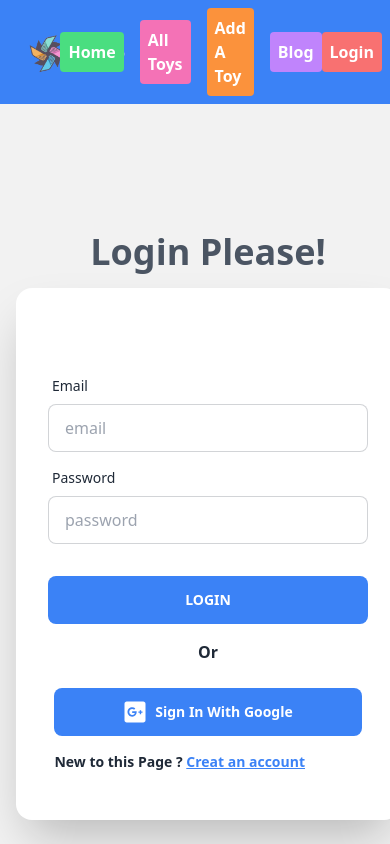
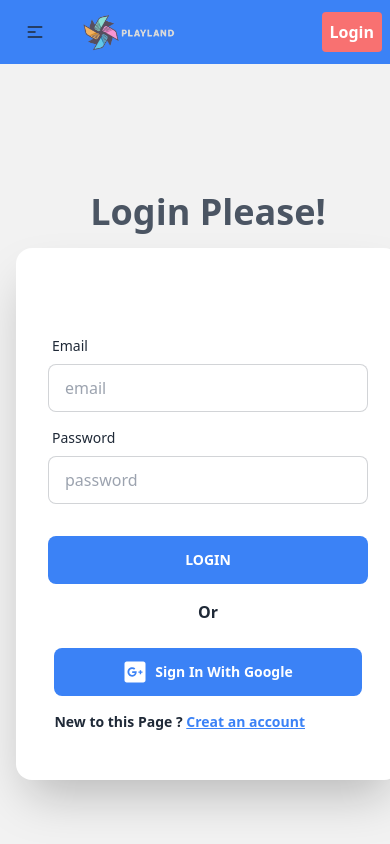
Before and after one commit to mahedihassantonay/playland-client, a React (Vite) app: page /login in a window 390 px wide. Shown: the top 844 px of the page. Built offline with nearby package versions, Linux system fonts and the light colour scheme; no server answers.

Commit message:
make the home page mobile responsive

```diff
--- a/src/components/Home/Gallery.jsx
+++ b/src/components/Home/Gallery.jsx
@@ -17,19 +17,27 @@ const Gallery = () => {
           original: 'https://images.unsplash.com/photo-1613750651512-d65ce96dff55?ixlib=rb-4.0.3&ixid=M3wxMjA3fDB8MHxwaG90by1wYWdlfHx8fGVufDB8fHx8fA%3D%3D&auto=format&fit=crop&w=1170&q=80',
           thumbnail: 'https://images.unsplash.com/photo-1613750651512-d65ce96dff55?ixlib=rb-4.0.3&ixid=M3wxMjA3fDB8MHxwaG90by1wYWdlfHx8fGVufDB8fHx8fA%3D%3D&auto=format&fit=crop&w=1170&q=80',
         },
+        {
+          original: 'https://images.unsplash.com/photo-1558335101-cf872fa02538?ixlib=rb-4.0.3&ixid=M3wxMjA3fDB8MHxwaG90by1wYWdlfHx8fGVufDB8fHx8fA%3D%3D&auto=format&fit=crop&w=1470&q=80',
+          thumbnail: 'https://images.unsplash.com/photo-1558335101-cf872fa02538?ixlib=rb-4.0.3&ixid=M3wxMjA3fDB8MHxwaG90by1wYWdlfHx8fGVufDB8fHx8fA%3D%3D&auto=format&fit=crop&w=1470&q=80',
+        },
+        {
+          original: 'https://images.unsplash.com/photo-1558679928-be7e02981a07?ixlib=rb-4.0.3&ixid=M3wxMjA3fDB8MHxwaG90by1wYWdlfHx8fGVufDB8fHx8fA%3D%3D&auto=format&fit=crop&w=1470&q=80',
+          thumbnail: 'https://images.unsplash.com/photo-1558679928-be7e02981a07?ixlib=rb-4.0.3&ixid=M3wxMjA3fDB8MHxwaG90by1wYWdlfHx8fGVufDB8fHx8fA%3D%3D&auto=format&fit=crop&w=1470&q=80',
+        },
       ];
   return (
     <>
-    <div className="flex gap-12 my-24 justify-center items-center  py-4">
-        <div className=" h-52 flex justify-center items-center text-gray-600 ">
+    <div className=" my-24   py-4">
 
-            <div className="text-3xl font-bold px-16  text-purple-400 border-2 border-dotted  border-r-0 border-l-0 border-gray-400">
+
+            <div className="text-3xl font-bold p-2   border border-gray-600 border-dashed md:w-4/5 rounded-lg text-center mx-auto">
                  <h1>CHECK OUR GALLERY</h1>
 
                 </div>
 
-            </div>
-        <div className="w-3/5">
+
+        <div className="md:w-4/5 mx-auto my-8">
     <ImageGallery items={images} />
     </div>
 
--- a/src/components/Home/NewArrival.jsx
+++ b/src/components/Home/NewArrival.jsx
@@ -3,8 +3,8 @@ import img2 from "../../assets/2.jpg";
 import img3 from "../../assets/3.jpg";
 const NewArrival = () => {
   return (
-    <div className="flex gap-8 py-12 border-2 border-pink-400 my-8">
-      <div className="bg-pink-500 p-4 text-gray-300 font-bold text-xl space-y-7">
+    <div className="flex lg:gap-8 py-12 lg:border-2 lg:border-pink-400 my-8">
+      <div className="bg-pink-500 p-4 text-gray-300 font-bold text-xl space-y-44 md:space-y-7">
         <h1>N</h1>
         <h1>E</h1>
         <h1>W</h1>
@@ -16,11 +16,12 @@ const NewArrival = () => {
         <h1>V</h1>
         <h1>A</h1>
         <h1>L</h1>
+
       </div>
-      <div className="flex gap-20">
-        <div className="card w-96 bg-base-100 shadow-xl">
+      <div className="flex flex-col xl:flex-row gap-4 lg:gap-12">
+        <div className="card  bg-base-100 shadow-xl">
           <figure className="px-10 pt-10">
-            <img src={img1} alt="Shoes" className="rounded-xl h-96" />
+            <img src={img1} alt="Shoes" className="rounded-xl xl:h-96" />
           </figure>
           <div className="card-body items-center text-center">
             <h2 className="card-title">Jessie</h2>
@@ -34,7 +35,7 @@ const NewArrival = () => {
           </div>
         </div>
 
-        <div className="card w-96 bg-base-100 shadow-xl">
+        <div className="card xl:w-96 bg-base-100 shadow-xl">
           <figure className="px-10 pt-10">
             <img src={img2} alt="Shoes" className="rounded-xl h-96" />
           </figure>
@@ -50,7 +51,7 @@ const NewArrival = () => {
           </div>
         </div>
 
-        <div className="card w-96 bg-base-100 shadow-xl">
+        <div className="card xl:w-96 bg-base-100 shadow-xl">
           <figure className="px-10 pt-10">
             <img src={img3} alt="Shoes" className="rounded-xl h-96" />
           </figure>
--- a/src/components/Home/Newsletter.jsx
+++ b/src/components/Home/Newsletter.jsx
@@ -1,6 +1,6 @@
 const Newsletter = () => {
   return (
-    <div className="bg-teal-500 text-center py-8 space-y-4 rounded-xl ">
+    <div className=" bg-gradient-to-r from-teal-400 to-gray-500 text-center py-8 space-y-4 rounded-xl ">
       <h1 className=" text-3xl font-semibold text-gray-100 p-4 rounded-lg">
         Subscribe To Newsletter
       </h1>
--- a/src/components/Home/ShopByCategory.jsx
+++ b/src/components/Home/ShopByCategory.jsx
@@ -32,8 +32,8 @@ const ShopByCategory = () =>{
   // console.log(filterToy)
   return (
     <div className="my-16">
-        <div className="w-1/4 ml-auto my-8">
-        <h1 className="text-2xl p-4 font-semibold text-center text-gray-200 bg-orange-400 uppercase rounded-lg">Shop By Category</h1>
+        <div className="md:w-1/4 ml-auto my-8">
+        <h1 className="md:text-2xl p-4 font-semibold text-center text-gray-200 bg-orange-400 uppercase rounded-lg">Shop By Category</h1>
         </div>
     <div className="">
       <div className="bloc-tabs font-semibold">
@@ -62,8 +62,8 @@ const ShopByCategory = () =>{
 
         {
           toys.map(toy=>(
-            <div key={toy._id} className="card w-96 bg-base-100 shadow-xl">
-              <figure><img className="h-96" src={toy.image} alt="Shoes" /></figure>
+            <div key={toy._id} className="card xl:w-96 bg-base-100 shadow-xl">
+              <figure><img className="md:h-96 h-52" src={toy.image} alt="Shoes" /></figure>
               <div className="card-body text-center font-semibold">
                 <h2 className="text-2xl font-bold">{toy.toy_name}</h2>
                 <p>Price: ${toy.price}</p>
--- a/src/components/Shared/Header.jsx
+++ b/src/components/Shared/Header.jsx
@@ -14,15 +14,52 @@ const Header = () => {
       });
   };
   return (
-    <div className="bg-blue-500 sticky top-0 z-10">
-      <div className="navbar flex justify-between  container mx-auto sticky top-0">
-        <div>
-          <a className="btn btn-ghost normal-case text-gray-100 text-xl">
-            <img className="h-12" src={logo} />
-          </a>
+    <div className="bg-blue-500">
+      <div className="navbar container mx-auto">
+        <div className="navbar-start">
+          <div className="dropdown">
+            <label tabIndex={0} className="btn btn-ghost md:hidden">
+              <svg
+                xmlns="http://www.w3.org/2000/svg"
+                className="h-5 w-5"
+                fill="none"
+                viewBox="0 0 24 24"
+                stroke="currentColor"
+              >
+                <path
+                  strokeLinecap="round"
+                  strokeLinejoin="round"
+                  strokeWidth="2"
+                  d="M4 6h16M4 12h8m-8 6h16"
+                />
+              </svg>
+            </label>
+            <ul
+              tabIndex={0}
+              className="menu menu-compact dropdown-content mt-3 p-2 shadow bg-base-100 rounded-box w-52"
+            >
+              <li tabIndex={0}>
+                <Link to="/">Home</Link>
+              </li>
+              <li>
+                <Link to="allToys">All Toys</Link>
+              </li>
+              <li>
+                <Link to="myToys">My Toys</Link>
+              </li>
+              <li>
+                <Link to="addToy">Add A Toy</Link>
+              </li>
+              <li>
+                <Link to="blog">Blog</Link>
+              </li>
+            </ul>
           </div>
-
+          <img src={logo} className="btn btn-ghost normal-case text-xl" />
+        </div>
+        <div className="navbar-center hidden lg:flex">
           <div className="text-white font-semibold gap-4 ">
+            <ul className="menu menu-horizontal px-1 flex gap-4">
               <div className="bg-green-400 p-2 rounded hover:bg-transparent">
                 <Link to="/">Home</Link>
               </div>
@@ -40,8 +77,10 @@ const Header = () => {
               <div className="bg-purple-400 p-2 rounded hover:bg-transparent">
                 <Link to="/blog">Blog</Link>
               </div>
+            </ul>
           </div>
-
+        </div>
+        <div className="navbar-end">
           <div>
             {user ? (
               <div className="dropdown dropdown-end">
@@ -74,6 +113,68 @@ const Header = () => {
           </div>
         </div>
       </div>
+    </div>
+
+    // <div className="bg-blue-500 sticky top-0 z-10">
+    //   <div className="navbar flex justify-between  container mx-auto sticky top-0">
+    //     <div>
+    //       <a className="btn btn-ghost normal-case text-gray-100 text-xl">
+    //         <img className="h-12" src={logo} />
+    //       </a>
+    //     </div>
+
+    //     <div className="text-white font-semibold gap-4 ">
+    //       <div className="bg-green-400 p-2 rounded hover:bg-transparent">
+    //         <Link to="/">Home</Link>
+    //       </div>
+    //       <div className="bg-pink-400 p-2 rounded hover:bg-transparent">
+    //         <Link to="/allToys">All Toys</Link>
+    //       </div>
+    //       {user && (
+    //         <div className="bg-teal-400 p-2 rounded hover:bg-transparent">
+    //           <Link to="/myToys">My Toys</Link>
+    //         </div>
+    //       )}
+    //       <div className="bg-orange-400 p-2 rounded hover:bg-transparent">
+    //         <Link to="/addToy">Add A Toy</Link>
+    //       </div>
+    //       <div className="bg-purple-400 p-2 rounded hover:bg-transparent">
+    //         <Link to="/blog">Blog</Link>
+    //       </div>
+    //     </div>
+
+    //     <div>
+    //       {user ? (
+    //         <div className="dropdown dropdown-end">
+    //           <label tabIndex={0} className="btn btn-ghost btn-circle avatar">
+    //             <div className="w-9 rounded-full">
+    //               {user?.photoURL ? (
+    //                 <img src={user.photoURL} title={user.displayName} />
+    //               ) : (
+    //                 <img
+    //                   src="https://randomuser.me/api/portraits/men/43.jpg"
+    //                   title={user?.displayName}
+    //                 />
+    //               )}
+    //             </div>
+    //           </label>
+    //           <ul
+    //             tabIndex={0}
+    //             className="menu menu-compact dropdown-content mt-3 p-2 shadow bg-base-100 rounded-box w-52"
+    //           >
+    //             <li>
+    //               <a onClick={handleSignOut}>Logout</a>
+    //             </li>
+    //           </ul>
+    //         </div>
+    //       ) : (
+    //         <div className="bg-red-400 p-2 rounded font-semibold text-white hover:bg-transparent">
+    //           <Link to="/login">Login</Link>
+    //         </div>
+    //       )}
+    //     </div>
+    //   </div>
+    // </div>
   );
 };
 
```
Lines whose indentation alone changed are shown as unchanged.
